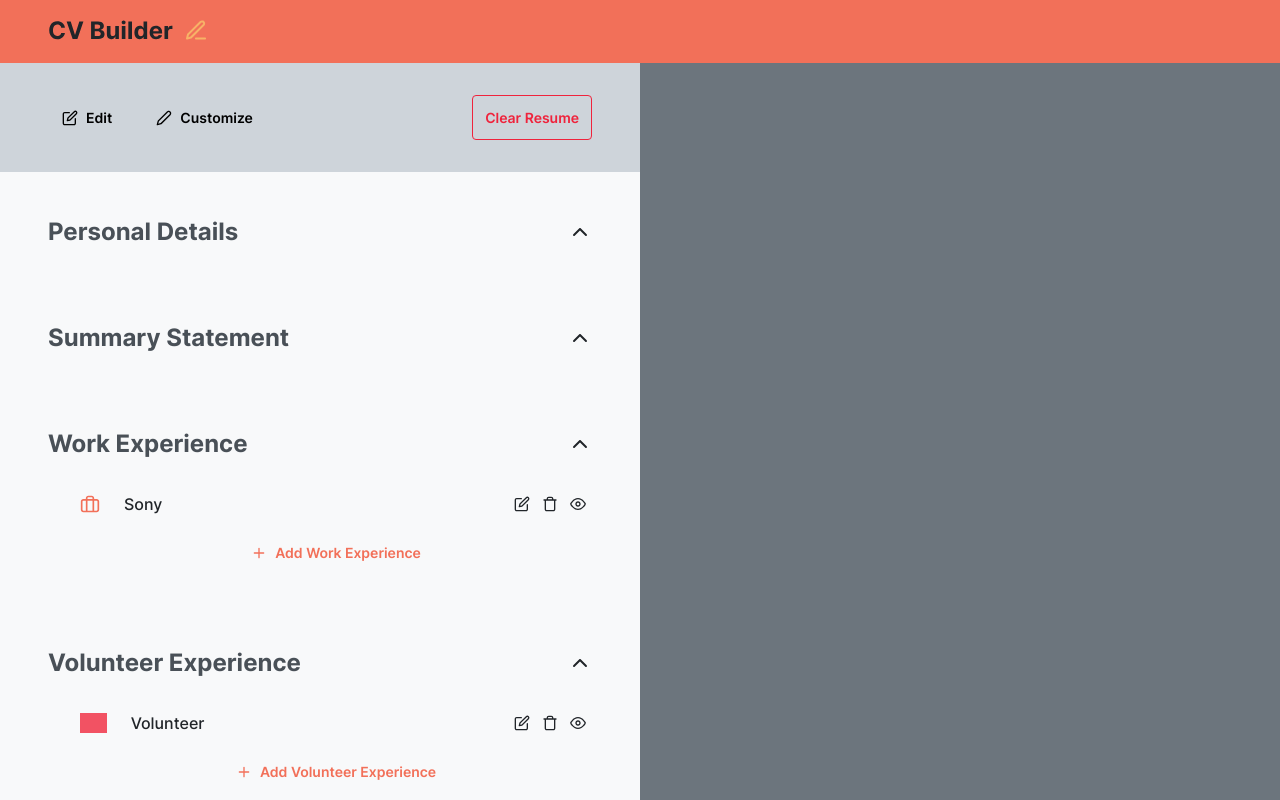
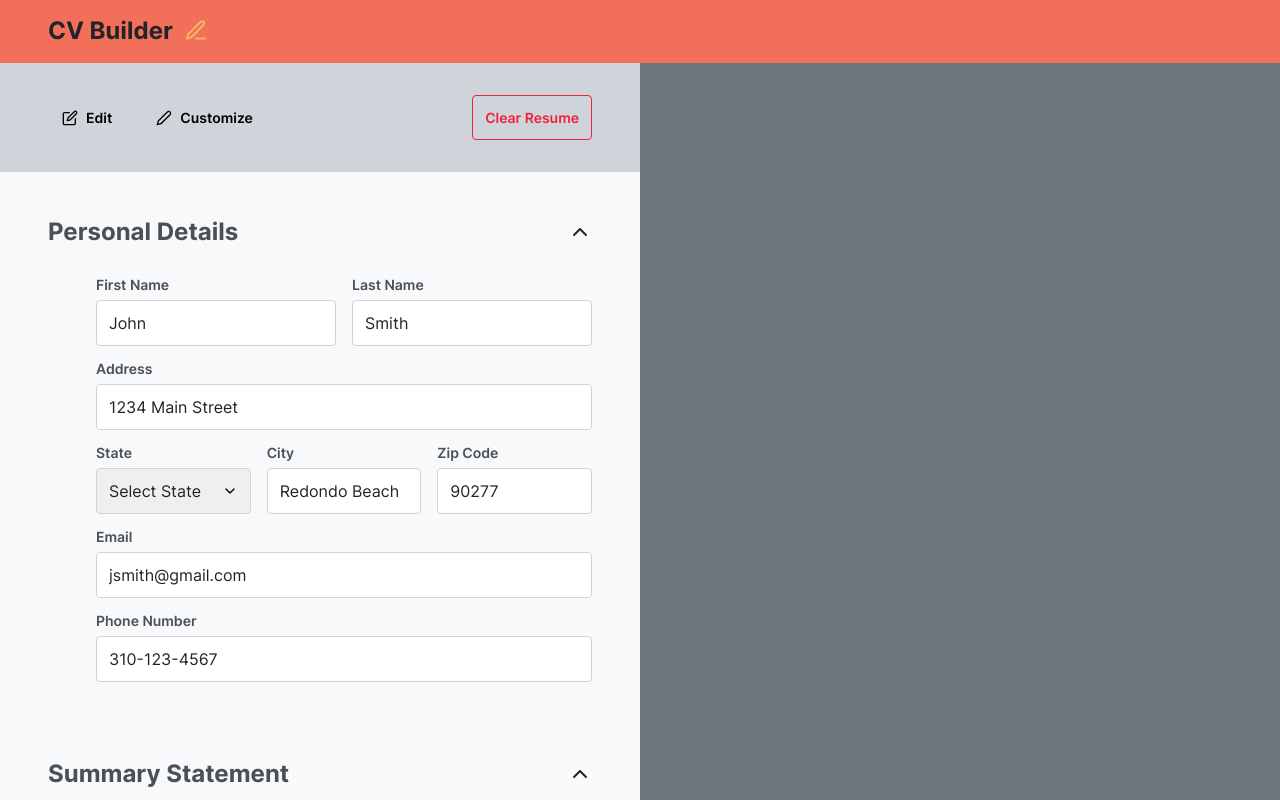
Before and after one commit to vbelmonte/cv-application, a React (Vite) app: page / in a window 1280 px wide. Shown: the top 800 px of the page. Built offline with nearby package versions, Linux system fonts and the light colour scheme; grey boxes are pictures that could not be loaded.

Commit message:
Add useState hook for inputs

```diff
--- a/src/App.jsx
+++ b/src/App.jsx
@@ -69,7 +69,15 @@ function Options() {
 }
 
 function Input({ type, id, name, value}) {
-  return <input type={type} id={id} name={name} value={value} />
+  const [text, setText] = useState(value);
+  return (
+    <input
+      type={type}
+      id={id}
+      name={name}
+      value={text}
+      onChange={e => setText(e.target.value)} />
+  )
 }
 
 function InputSelectState({ id, name }) {
@@ -101,7 +109,6 @@ function InputSet({ label, type, id, name, value, option }) {
       <label htmlFor={name}>
         {label}
       </label>
-      {/*<Input type={type} id={id} name={name} value={value} />*/}
       {option === 'input' && <Input type={type} id={id} name={name} value={value} />}
       {option === 'textarea' && <TextArea id={id} name={name} value={value} />}
       {option === 'select' && <InputSelectState id={id} name={name} />}
--- a/src/index.css
+++ b/src/index.css
@@ -375,8 +375,8 @@ img.chevron {
 }
 
 .input-container .input-form {
-  /*display: flex;*/
-  display: none;
+  display: flex;
+  /*display: none;*/
   flex-direction: column;
   gap: 1rem;
   padding-left: 3rem;
```
